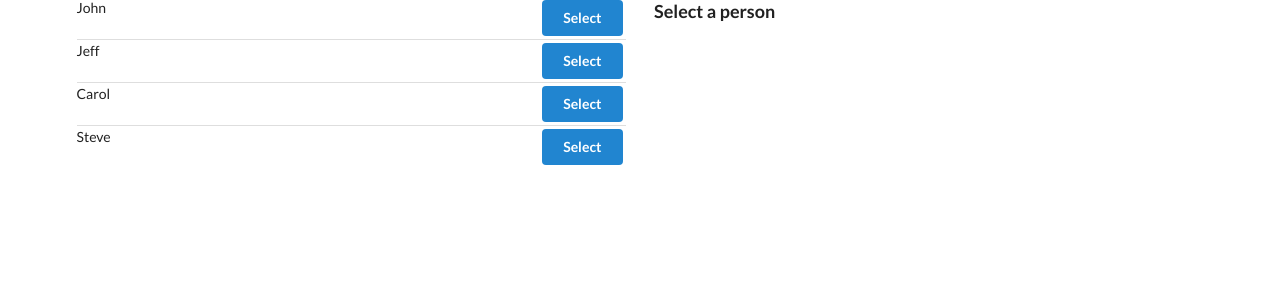
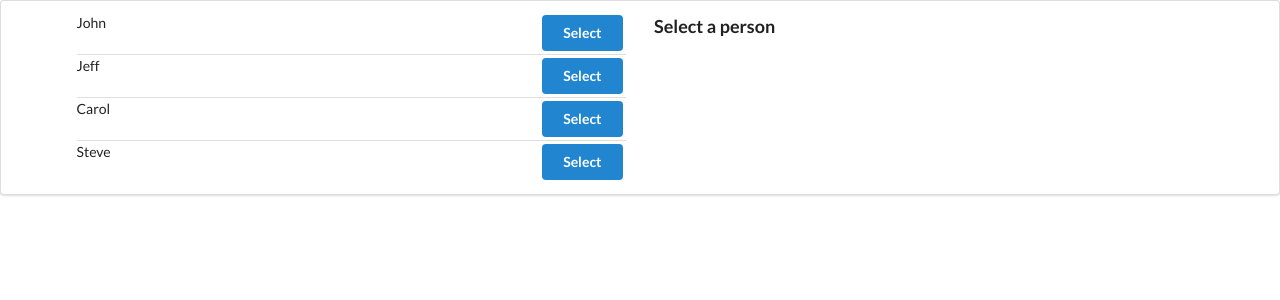
Before and after one commit to ultranaut/react-redux-example, a React (Create React App) app: page / in a window 1280 px wide. Shown: the top 300 px of the page. Built offline with nearby package versions, Linux system fonts and the light colour scheme.

Commit message:
Style tweaks

```diff
--- a/src/components/App.js
+++ b/src/components/App.js
@@ -4,13 +4,15 @@ import SelectedPerson from './SelectedPerson';
 
 function App() {
   return (
+    <div className="ui segment">
       <div className="ui container grid">
         <div className="ui row">
           <div className="column eight wide">
             <PeopleList />
           </div>
-        <div className="column four wide">
+          <div className="column eight wide">
             <SelectedPerson />
+          </div>
         </div>
       </div>
     </div>
```
Lines whose indentation alone changed are shown as unchanged.
